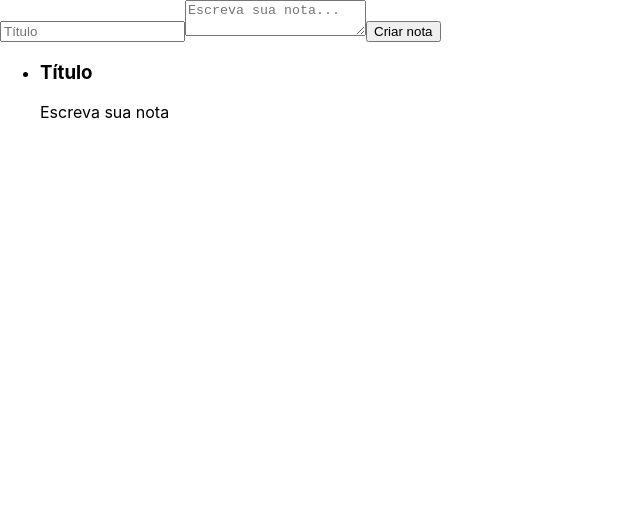
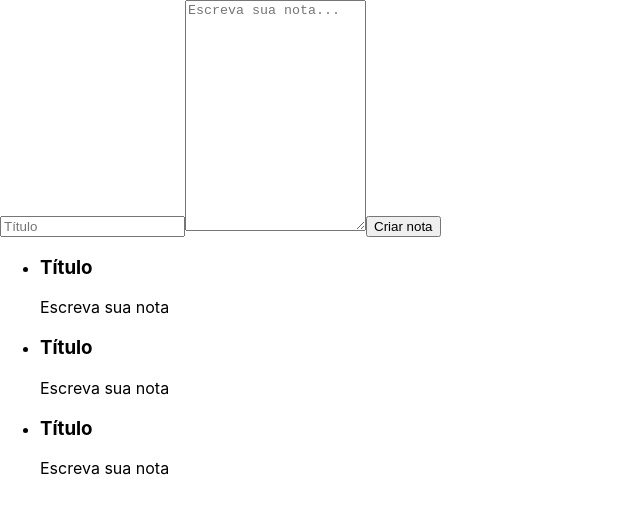
Before and after one commit to matheustakasaki/react-entendendo-como-a-biblioteca-funciona, a React (Create React App) app in the folder ceep/: page / in a window 1280 px wide. Shown: the top 514 px of the page, without its empty margins (0-640 px from the left). Built offline with nearby package versions, Linux system fonts and the light colour scheme.

Commit message:
Organizando arquitetura do projeto

```diff
--- a/ceep/src/App.js
+++ b/ceep/src/App.js
@@ -1,15 +1,20 @@
 import ListadeNotas from "./components/ListadeNotas";
 import FormularioCadastro from "./components/FormularioCadastro";
+import { Component } from "react";
 
 
-function App() {
-  return (
-    <>
 
-      <FormularioCadastro />
-      <ListadeNotas />
-    </>
-  );
+class App extends Component {
+
+  render() {
+    return (
+      <>
+        <FormularioCadastro />
+        <ListadeNotas />
+      </>
+    );
+  }
+
 }
 
 export default App;
--- a/ceep/src/components/CardNota.jsx
+++ /dev/null
@@ -1,17 +0,0 @@
-import React, { Component } from 'react';
-
-export default class CardNota extends Component {
-
-    render() {
-        return (
-            <>
-                <section>
-                    <header>
-                        <h3>Título</h3>
-                    </header>
-                    <p>Escreva sua nota</p>
-                </section>
-            </>
-        );
-    }
-}
--- /dev/null
+++ b/ceep/src/components/CardNota/index.jsx
@@ -0,0 +1,17 @@
+import React, { Component } from 'react';
+
+export default class CardNota extends Component {
+
+    render() {
+        return (
+            <>
+                <section className='card-nota'>
+                    <header className='card-nota_cabecalho'>
+                        <h3 className='card-nota_titulo'>Título</h3>
+                    </header>
+                    <p className='card-nota_texto'>Escreva sua nota</p>
+                </section>
+            </>
+        );
+    }
+}
--- /dev/null
+++ b/ceep/src/components/CardNota/style.css
@@ -0,0 +1,3 @@
+.card-nota {
+    color: red;
+}
--- a/ceep/src/components/FormularioCadastro.jsx
+++ b/ceep/src/components/FormularioCadastro/index.jsx
@@ -1,13 +1,13 @@
 import React, { Component } from 'react';
 
-export default class FormularioCadastro extends Component{
+export default class FormularioCadastro extends Component {
     render() {
         return (
             <>
                 <form>
                     <input type="text" placeholder="Título"></input>
-                    <textarea placeholder="Escreva sua nota..."></textarea>
-                    <button>Criar nota</button>
+                    <textarea rows={15} placeholder="Escreva sua nota..."></textarea>
+                    <button >Criar nota</button>
                 </form>
             </>
         )
--- a/ceep/src/components/ListadeNotas.jsx
+++ /dev/null
@@ -1,14 +0,0 @@
-import React, { Component } from 'react';
-import CardNota from './CardNota';
-
-export default class ListadeNotas extends Component {
-    render() {
-        return (
-            <ul>
-                <li>
-                    <CardNota />
-                </li>
-            </ul>
-        )
-    }
-}
--- /dev/null
+++ b/ceep/src/components/ListadeNotas/index.jsx
@@ -0,0 +1,20 @@
+import React, { Component } from 'react';
+import CardNota from '../CardNota';
+
+export default class ListadeNotas extends Component {
+
+    render() {
+        return (
+            <ul>
+                {Array.of('Trabalho', 'Lazer', 'Estudos').map((categoria, index) => {
+                    return (
+                        <li key={index}>
+                            <CardNota />
+                        </li>
+                    )
+                })}
+
+            </ul>
+        )
+    }
+}
```
Also changed, not shown: 1 other file (tests, documents, lock files or other folders).
